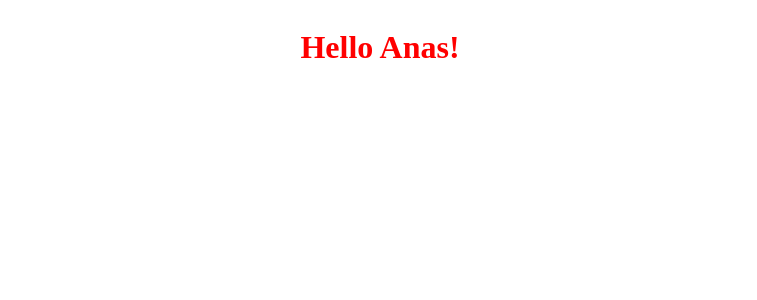
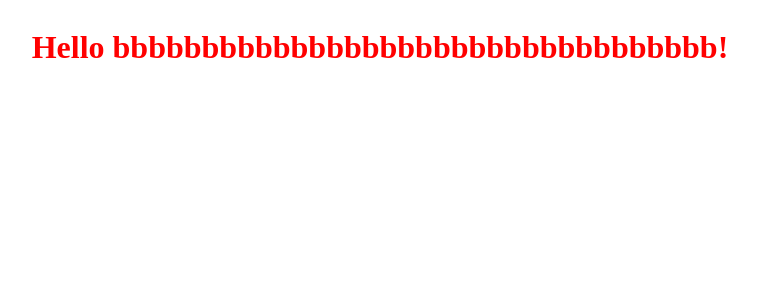
Before and after one commit to anasameur/vuejs_project_from_scratch, a Vue app: page / in a window 1280 px wide. Shown: the top 300 px of the page, without its empty margins (260-1017 px from the left). Built offline with nearby package versions, Linux system fonts and the light colour scheme.

Commit message:
merge test

```diff
--- a/src/App.vue
+++ b/src/App.vue
@@ -1,6 +1,6 @@
 <template>
     <div class="full-width center-content">
-        <hello-component name="Anas" />
+        <hello-component name="bbbbbbbbbbbbbbbbbbbbbbbbbbbbbbbbbb" />
     </div>
 </template>
 
```
